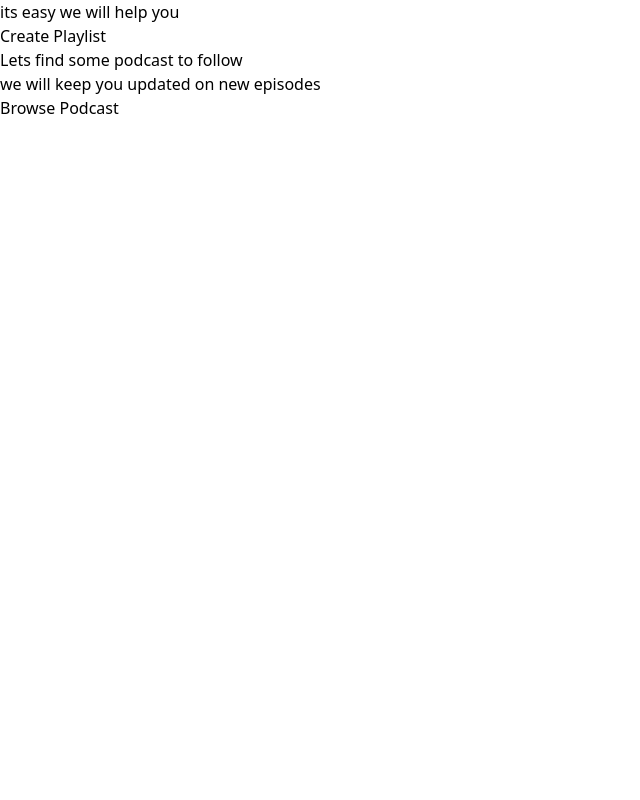
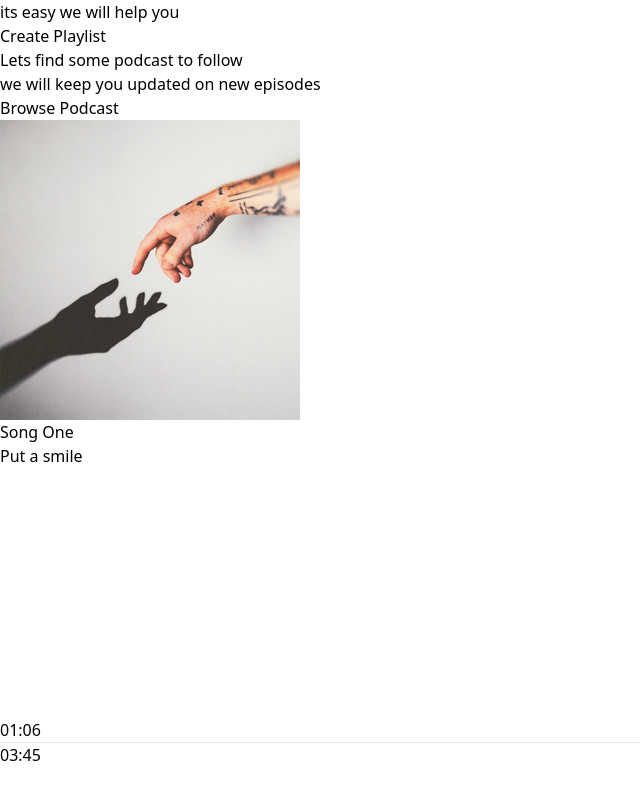
Before and after one commit to vidyesh95/spotify-react-clone, a React (Vite) app: page / in a window 1280 px wide. Shown: the part 346-1146 px from the top of the page, without its empty margins (0-640 px from the left). Before the commit the page ends 800 px from the top, so only its background shows below. Built offline with nearby package versions, Linux system fonts and the light colour scheme.

Commit message:
music player

```diff
--- a/src/App.jsx
+++ b/src/App.jsx
@@ -1,12 +1,13 @@
-import React from 'react'
 import Sidebar from "./components/Sidebar.jsx";
+import Player from "./components/Player.jsx";
 
 const App = () => {
     return (
         <div className="h-screen bg-black">
-          <div className="h-[90%] flex">
-            <Sidebar />
-          </div>
+            <div className="h-[90%] flex">
+                <Sidebar/>
+            </div>
+            <Player/>
         </div>
     )
 }
--- /dev/null
+++ b/src/components/Player.jsx
@@ -0,0 +1,44 @@
+import {assets, songsData} from "../assets/assets.js";
+
+const Player = () => {
+    return (
+        <div className="h-[10%] bg-black flex justify-between items-center text-white px-4">
+            <div className="hidden lg:flex items-center gap-4">
+                <img className="w-12" src={songsData[0].image} alt="album cover"/>
+                <div>
+                    <p>{songsData[0].name}</p>
+                    <p>{songsData[0].desc.slice(0, 12)}</p>
+                </div>
+            </div>
+            <div className="flex flex-col items-center gap-1 m-auto">
+                <div className="flex gap-4">
+                    <img className="w-4 cursor-pointer" src={assets.shuffle_icon} alt="shuffle"/>
+                    <img className="w-4 cursor-pointer" src={assets.prev_icon} alt="previous"/>
+                    <img className="w-4 cursor-pointer" src={assets.play_icon} alt="play"/>
+                    <img className="w-4 cursor-pointer" src={assets.next_icon} alt="next"/>
+                    <img className="w-4 cursor-pointer" src={assets.loop_icon} alt="loop"/>
+                </div>
+                <div className="flex items-center gap-5">
+                    <p>01:06</p>
+                    <div className="w-[60vw] max-w-[500px] bg-gray-300 rounded-full cursor-pointer">
+                        <hr className="h-1 border-none w-0 bg-green-800 rounded-full"/>
+                    </div>
+                    <p>03:45</p>
+                </div>
+            </div>
+            <div className="hidden lg:flex items-center gap-2 opacity-75">
+                <img className="w-4 cursor-pointer" src={assets.plays_icon} alt="play"/>
+                <img className="w-4 cursor-pointer" src={assets.mic_icon} alt="mic"/>
+                <img className="w-4 cursor-pointer" src={assets.queue_icon} alt="queue"/>
+                <img className="w-4 cursor-pointer" src={assets.speaker_icon} alt="speaker"/>
+                <img className="w-4 cursor-pointer" src={assets.volume_icon} alt="volume"/>
+                <div className="w-20 bg-slate-50 h-1 rounded">
+                </div>
+                <img className="w-4 cursor-pointer" src={assets.mini_player_icon} alt="floating player"/>
+                <img className="w-4 cursor-pointer" src={assets.zoom_icon} alt="maximiz"/>
+            </div>
+        </div>
+    )
+}
+
+export default Player
```
